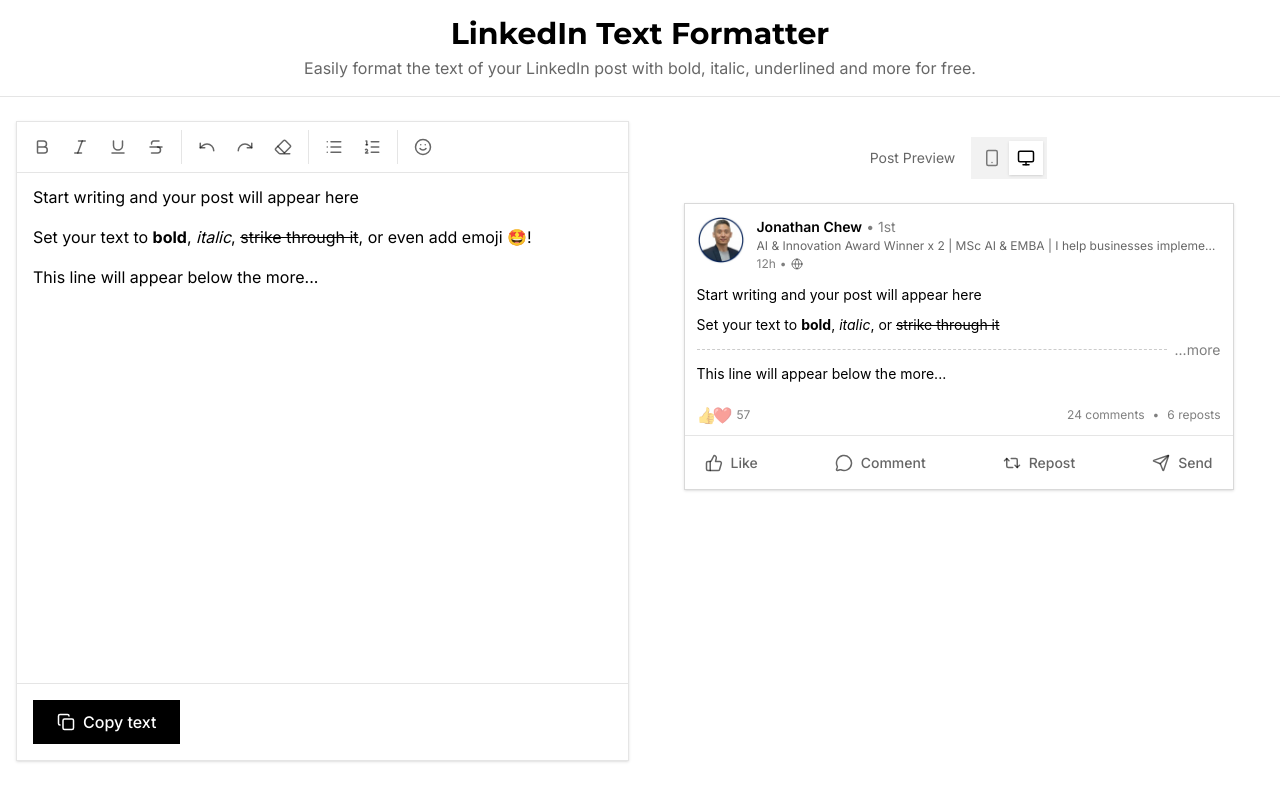
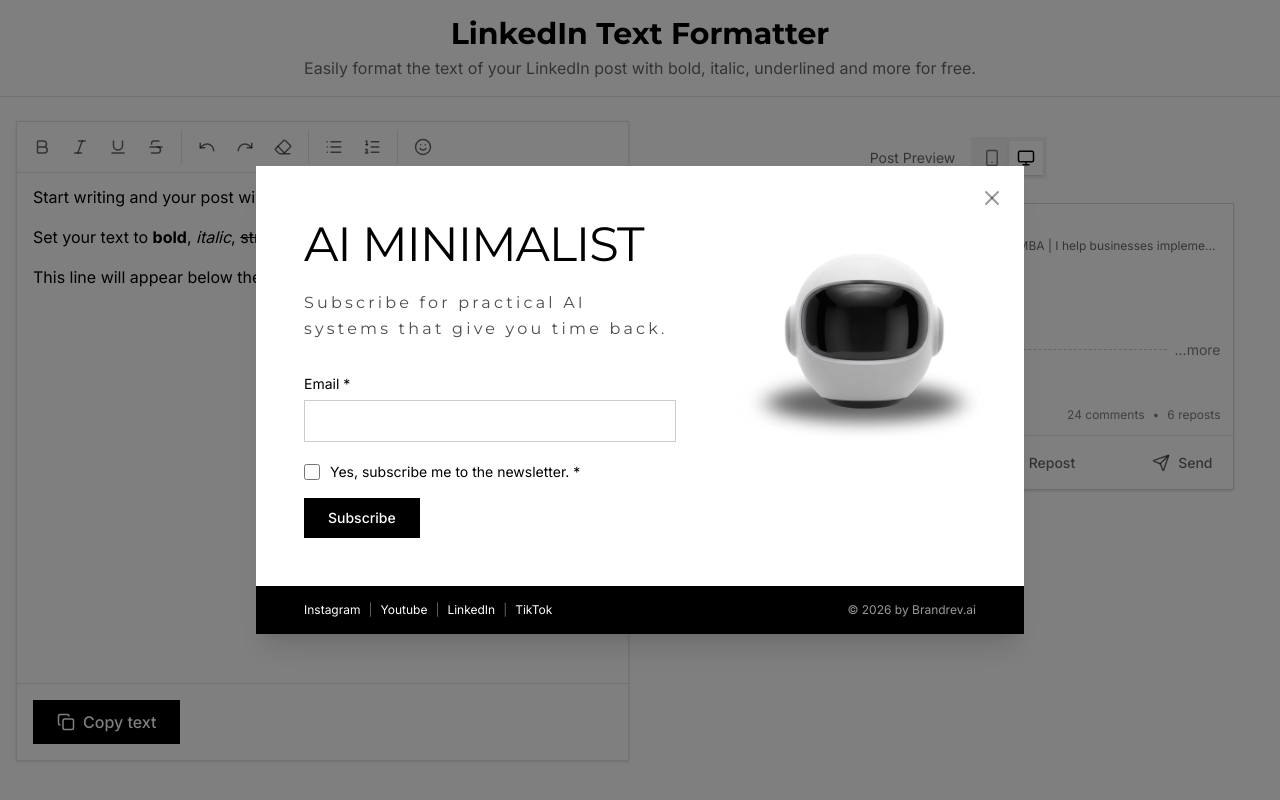
Before and after one commit to alvinarkansas/linkedin-text-formatter, a Next.js app: page / in a window 1280 px wide. Built offline with nearby package versions, Linux system fonts and the light colour scheme.

Commit message:
feat: newsletter modal

```diff
--- a/src/app/page.tsx
+++ b/src/app/page.tsx
@@ -3,6 +3,7 @@
 import { useState } from 'react';
 import RichTextEditor from '@/components/RichTextEditor';
 import LinkedInPreview from '@/components/LinkedInPreview';
+import NewsletterModal from '@/components/NewsletterModal';
 
 export default function Home() {
   const [content, setContent] = useState(
@@ -11,6 +12,7 @@
 
   return (
     <div className="min-h-screen bg-white">
+      <NewsletterModal />
       {/* Header */}
       <header className="bg-white border-b border-black/10 sticky top-0 z-10">
         <div className="max-w-7xl mx-auto px-4 py-4">
--- /dev/null
+++ b/src/components/NewsletterModal.tsx
@@ -0,0 +1,199 @@
+"use client";
+
+import { useState, useEffect, useCallback } from "react";
+import { X } from "lucide-react";
+import Image from "next/image";
+
+const STORAGE_KEY = "ai_minimalist/newsletter_dismissed";
+
+export default function NewsletterModal() {
+  const [visible, setVisible] = useState(false);
+  const [email, setEmail] = useState("");
+  const [agreed, setAgreed] = useState(false);
+  const [loading, setLoading] = useState(false);
+  const [error, setError] = useState("");
+
+  useEffect(() => {
+    const dismissed = localStorage.getItem(STORAGE_KEY);
+    if (!dismissed) {
+      setVisible(true);
+    }
+  }, []);
+
+  const dismissPermanently = useCallback(() => {
+    localStorage.setItem(STORAGE_KEY, "1");
+    setVisible(false);
+  }, []);
+
+  const dismissTemporarily = useCallback(() => {
+    setVisible(false);
+  }, []);
+
+  const handleSubmit = useCallback(
+    async (e: React.FormEvent) => {
+      e.preventDefault();
+      setError("");
+
+      if (!email.trim()) {
+        setError("Email is required.");
+        return;
+      }
+
+      if (!agreed) {
+        setError("Please agree to subscribe.");
+        return;
+      }
+
+      setLoading(true);
+      console.log("Newsletter subscription:", email);
+
+      // Simulate API call
+      await new Promise((resolve) => setTimeout(resolve, 1500));
+
+      setLoading(false);
+      dismissPermanently();
+    },
+    [email, agreed, dismissPermanently],
+  );
+
+  if (!visible) return null;
+
+  return (
+    <div
+      className="fixed inset-0 z-50 flex items-center justify-center bg-black/50"
+      onClick={dismissTemporarily}
+    >
+      <div
+        className="relative bg-white w-full max-w-3xl mx-4 overflow-hidden shadow-xl"
+        onClick={(e) => e.stopPropagation()}
+      >
+        {/* Close button */}
+        <button
+          onClick={dismissPermanently}
+          className="absolute top-4 right-4 z-10 p-1 text-black/40 hover:text-black transition-colors"
+          aria-label="Close"
+        >
+          <X size={24} />
+        </button>
+
+        <div className="flex flex-col md:flex-row">
+          {/* Left content */}
+          <div className="flex-1 p-8 md:p-12 flex flex-col justify-center">
+            <h2 className="text-4xl md:text-5xl font-extralight tracking-tight text-black leading-tight font-[Montserrat]">
+              AI MINIMALIST
+            </h2>
+            <p className="mt-4 text-sm md:text-base text-black/70 tracking-[0.2em] font-[Montserrat] leading-relaxed">
+              Subscribe for practical AI systems that give you time back.
+            </p>
+
+            <form onSubmit={handleSubmit} className="mt-8 space-y-5">
+              <div>
+                <label
+                  htmlFor="newsletter-email"
+                  className="block text-sm text-black mb-1.5"
+                >
+                  Email <span className="text-black">*</span>
+                </label>
+                <input
+                  id="newsletter-email"
+                  type="email"
+                  value={email}
+                  onChange={(e) => setEmail(e.target.value)}
+                  required
+                  className="w-full border border-black/20 px-3 py-2.5 text-sm text-black focus:outline-none focus:border-black transition-colors"
+                />
+              </div>
+
+              <div className="flex items-center justify-between gap-4 flex-wrap">
+                <label className="flex items-center gap-2.5 cursor-pointer select-none">
+                  <input
+                    type="checkbox"
+                    checked={agreed}
+                    onChange={(e) => setAgreed(e.target.checked)}
+                    className="w-4 h-4 border border-black/30 accent-black cursor-pointer"
+                  />
+                  <span className="text-sm text-black">
+                    Yes, subscribe me to the newsletter. <span>*</span>
+                  </span>
+                </label>
+
+                <button
+                  type="submit"
+                  disabled={loading}
+                  className="bg-black text-white text-sm font-medium px-6 py-2.5 hover:bg-black/80 transition-colors disabled:opacity-60"
+                >
+                  {loading ? "Subscribing..." : "Subscribe"}
+                </button>
+              </div>
+
+              {error && <p className="text-sm text-red-600">{error}</p>}
+            </form>
+          </div>
+
+          {/* Right image */}
+          <div className="hidden md:flex items-start justify-center shrink-0 w-75 p-8 pl-0 pt-20">
+            <Image
+              src="/robot-head.avif"
+              alt="AI Minimalist"
+              className="w-full h-auto object-contain"
+              width={300}
+              height={300}
+            />
+          </div>
+        </div>
+
+        {/* Footer */}
+        <div className="flex items-center justify-between px-8 md:px-12 py-4 bg-black text-white text-xs">
+          <div className="flex items-center gap-2">
+            <a
+              href="https://www.instagram.com/the_ai_minimalist?igsh=ZTFoY3lhczB4cnZp"
+              target="_blank"
+              rel="noopener noreferrer"
+              className="hover:underline"
+            >
+              Instagram
+            </a>
+            <span className="text-white/40">|</span>
+            <a
+              href="https://www.youtube.com/@BrandRevAI"
+              target="_blank"
+              rel="noopener noreferrer"
+              className="hover:underline"
+            >
+              Youtube
+            </a>
+            <span className="text-white/40">|</span>
+            <a
+              href="https://www.linkedin.com/in/jonathanchew/"
+              target="_blank"
+              rel="noopener noreferrer"
+              className="hover:underline"
+            >
+              LinkedIn
+            </a>
+            <span className="text-white/40">|</span>
+            <a
+              href="https://www.tiktok.com/@jonandromina_ai"
+              target="_blank"
+              rel="noopener noreferrer"
+              className="hover:underline"
+            >
+              TikTok
+            </a>
+          </div>
+          <span className="text-white/60">
+            &copy; 2026 by{" "}
+            <a
+              href="http://brandrev.ai/"
+              target="_blank"
+              rel="noopener noreferrer"
+              className="hover:underline"
+            >
+              Brandrev.ai
+            </a>
+          </span>
+        </div>
+      </div>
+    </div>
+  );
+}
```
Also changed, not shown: public/robot-head.avif (added).
